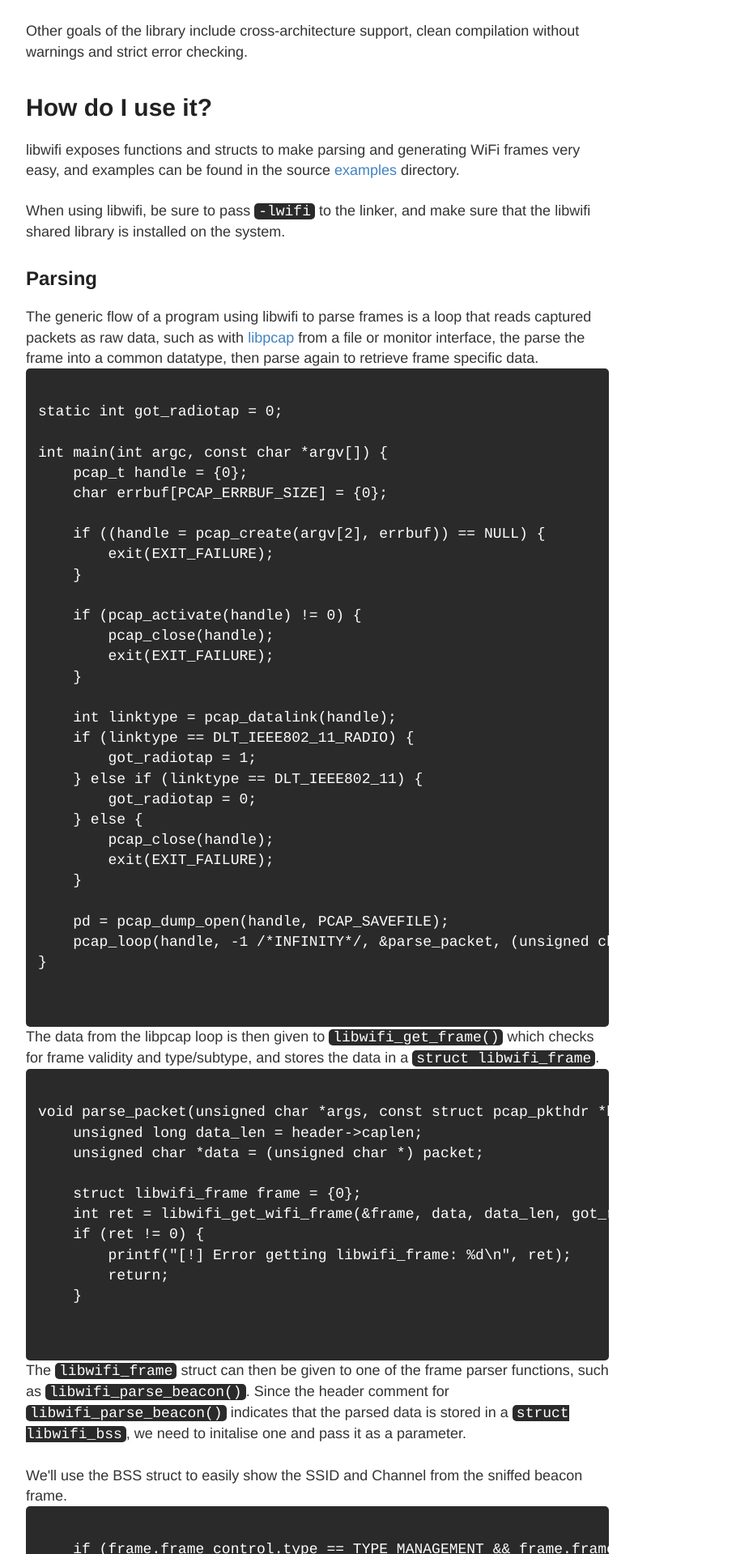
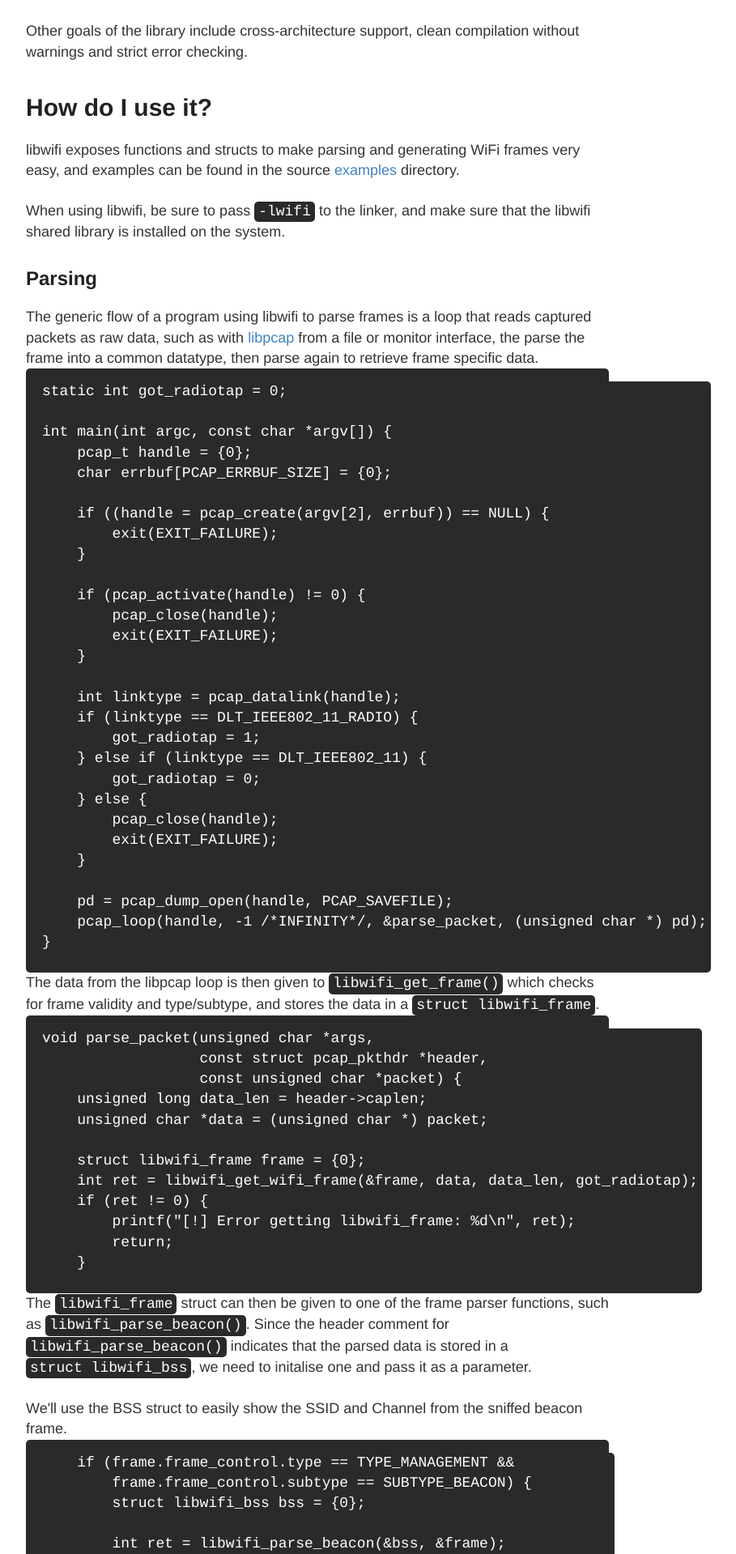
Before and after one commit to libwifi/website, a Jekyll site: the page built from index.html, in a window 1280 px wide. Shown: the part 377-2296 px from the top of the page at 81% size, without its empty margins (248-1157 px from the left). Built offline with Jekyll 4.4.1, drawn with Linux system fonts in a browser that asks for light colours.

Commit message:
More code CSS style fixes

```diff
--- a/style.scss
+++ b/style.scss
@@ -25,6 +25,7 @@ body {
 
 code {
     font-family: 'Bitstream Vera Sans Mono','Courier', monospace;
+    display: inline-flex;
     background: #2a2a2a;
     border-radius: 5px;
     padding-left: 5px;
@@ -38,10 +39,12 @@ code {
     background: #2a2a2a;
     border-radius: 5px;
     padding: 15px;
+    padding-bottom: 0px;
 }
 
 pre {
     margin: 0;
+    overflow: auto;
 }
 
 .container {
```
Also changed, not shown: index.html (+5 -2 lines).
